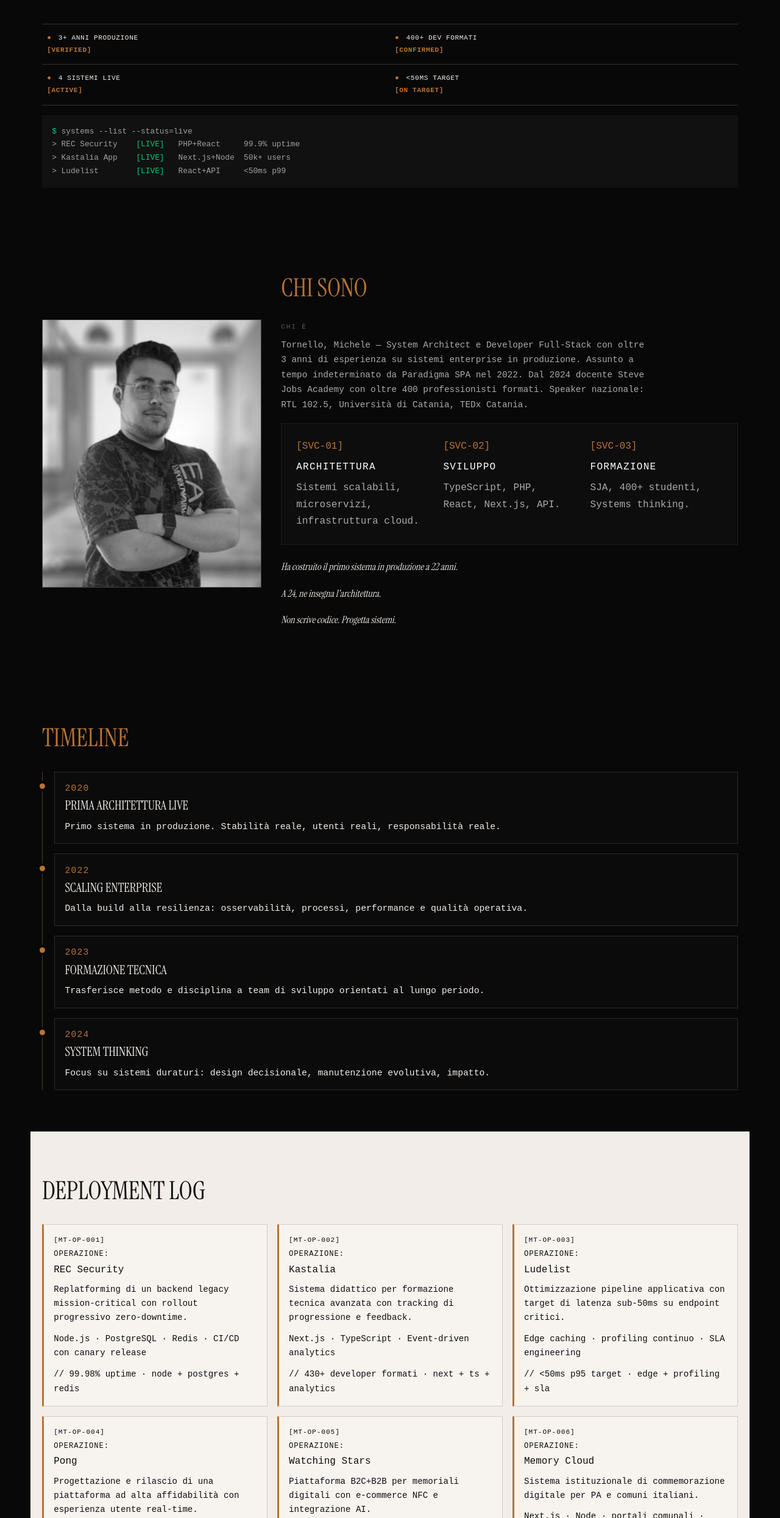
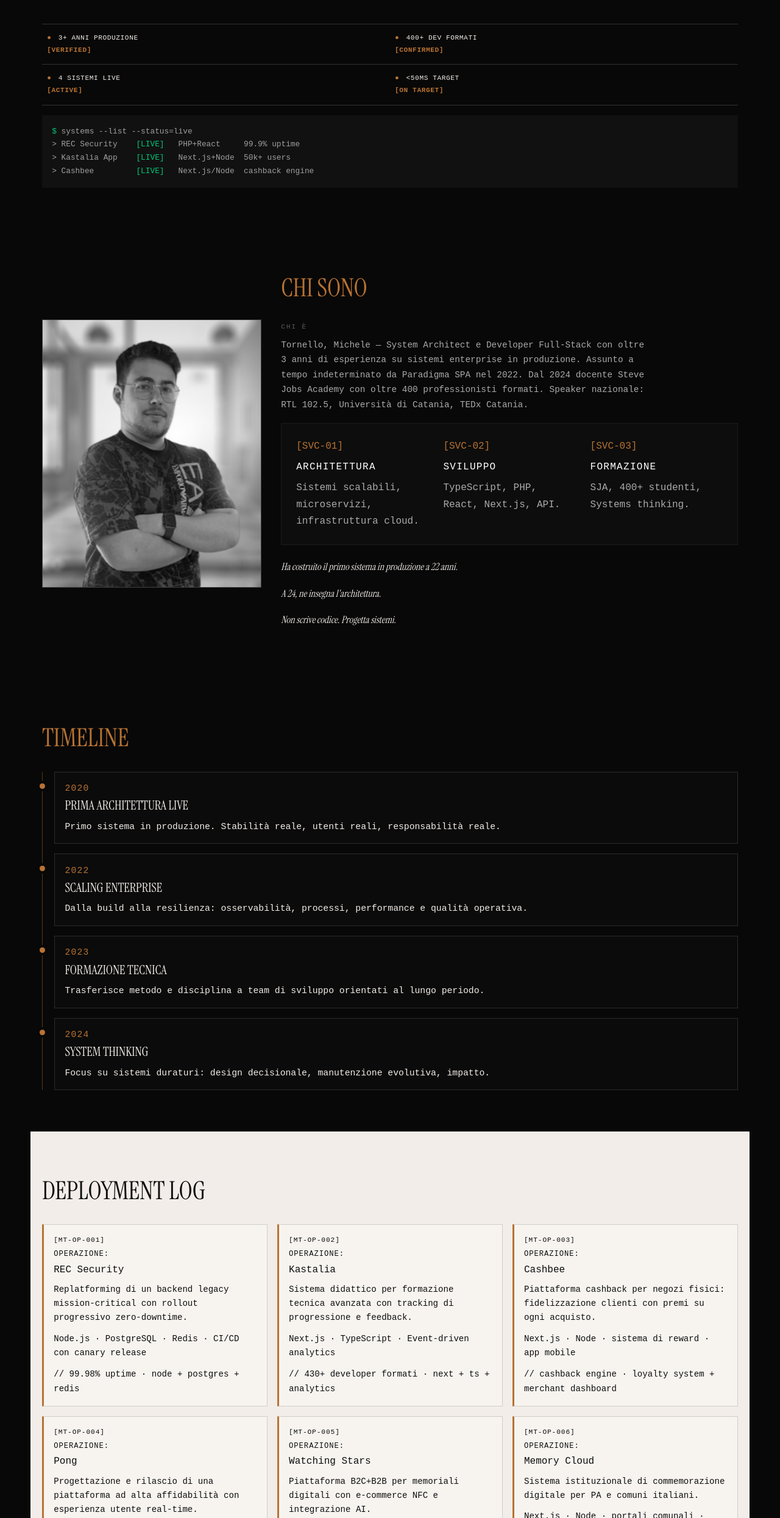
Before and after one commit to Flame0510/micheletornello.com, a Next.js app: page / in a window 1280 px wide. Shown: the part 938-3428 px from the top of the page at 61% size. Built offline with nearby package versions, Linux system fonts and the light colour scheme.

Commit message:
feat: portfolio - replace Ludelist with Cashbee, update deployment log

```diff
--- a/src/app/page.tsx
+++ b/src/app/page.tsx
@@ -58,13 +58,13 @@ export default function HomePage() {
     },
     {
       code: '[MT-OP-003]',
-      name: 'Ludelist',
-      mission: 'Ottimizzazione pipeline applicativa con target di latenza sub-50ms su endpoint critici.',
-      notes: 'Edge caching · profiling continuo · SLA engineering',
-      log: '// <50ms p95 target · edge + profiling + sla',
-      year: '2023',
-      stack: 'React/API',
-      metric: '<50ms p99'
+      name: 'Cashbee',
+      mission: 'Piattaforma cashback per negozi fisici: fidelizzazione clienti con premi su ogni acquisto.',
+      notes: 'Next.js · Node · sistema di reward · app mobile',
+      log: '// cashback engine · loyalty system + merchant dashboard',
+      year: '2024',
+      stack: 'Next.js/Node',
+      metric: 'Cashback'
     },
     {
       code: '[MT-OP-004]',
@@ -275,7 +275,7 @@ export default function HomePage() {
           <p><span className="prompt">$</span> systems --list --status=live</p>
           <p>&gt; REC Security    <span className="live">[LIVE]</span>   PHP+React     99.9% uptime</p>
           <p>&gt; Kastalia App    <span className="live">[LIVE]</span>   Next.js+Node  50k+ users</p>
-          <p>&gt; Ludelist        <span className="live">[LIVE]</span>   React+API     &lt;50ms p99</p>
+          <p>&gt; Cashbee         <span className="live">[LIVE]</span>   Next.js/Node  cashback engine</p>
         </div>
 
         <div className="systemsMobileList">
```
